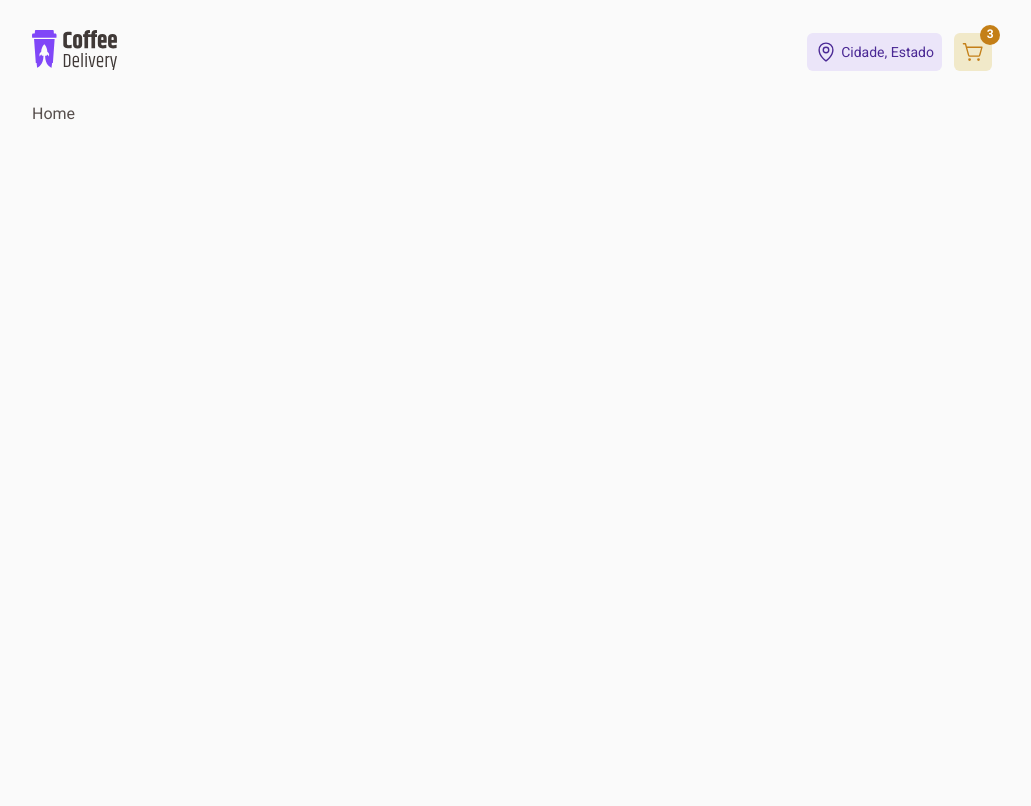
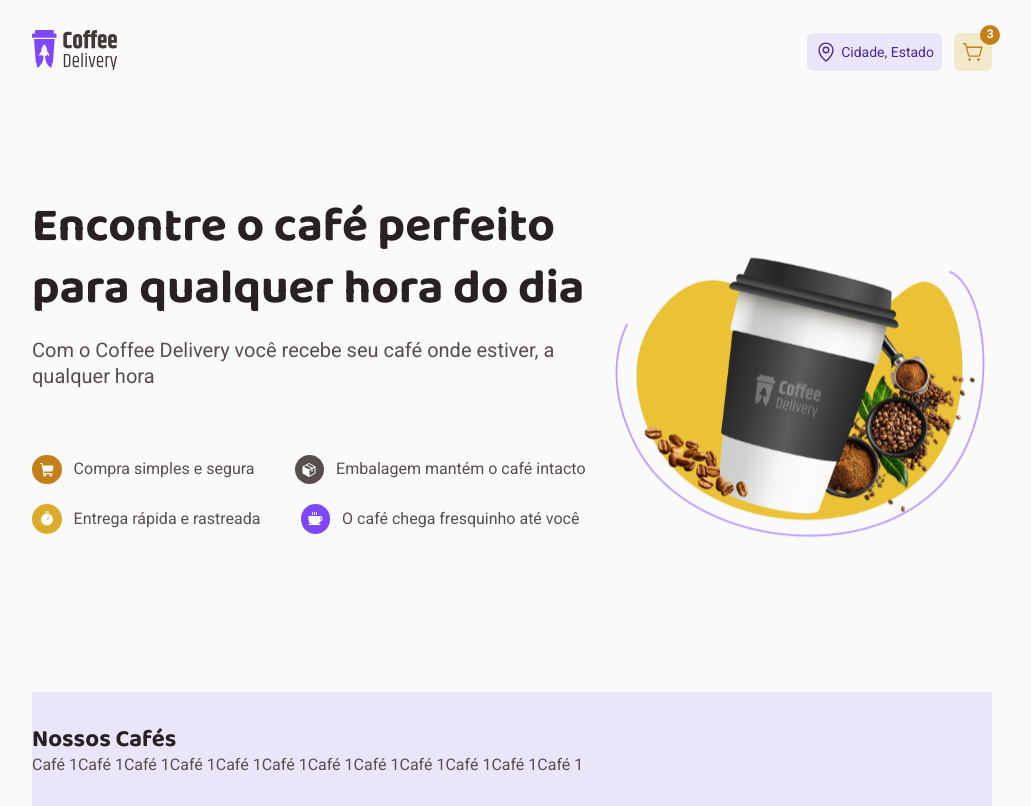
Before and after one commit to victor-com-code/Coffe-Delivery, a React (Vite) app: page / in a window 1280 px wide. Shown: the whole page, without its empty margins (128-1159 px from the left). Built offline with nearby package versions, Linux system fonts and the light colour scheme.

Commit message:
Introdução Home

```diff
--- a/src/layouts/DefaultLayout/styles.ts
+++ b/src/layouts/DefaultLayout/styles.ts
@@ -9,7 +9,7 @@ export const LayoutContainer = styled.div`
   margin: 0 auto;
   padding: 0 10rem;
 
-  @media (max-width: 768px) {
+  @media (max-width: 834px) {
     padding: 0 2rem;
   }
 `
--- a/src/pages/Home.tsx
+++ /dev/null
@@ -1,3 +0,0 @@
-export function Home() {
-  return <main>Home</main>
-}
--- /dev/null
+++ b/src/pages/Home/index.tsx
@@ -0,0 +1,84 @@
+import { Coffee, Package, ShoppingCart, Timer } from '@phosphor-icons/react'
+import {
+  CoffeesContainer,
+  HomeContainer,
+  IntroSection,
+  IntroContent,
+  ItemIcons,
+  Item,
+  ItemsContainer,
+  ListContainer,
+  ImageCoffee,
+} from './styles'
+import introCoffee from '../../assets/intro-coffee.svg'
+import { TextL, TextM } from '../../styles/text'
+
+import { TitleM, TitleXL } from '../../styles/titles'
+
+export function Home() {
+  return (
+    <HomeContainer>
+      <IntroSection>
+        <IntroContent>
+          <TitleXL>Encontre o café perfeito para qualquer hora do dia</TitleXL>
+          <TextL>
+            Com o Coffee Delivery você recebe seu café onde estiver, a qualquer
+            hora
+          </TextL>
+
+          <ItemsContainer>
+            <Item>
+              <ItemIcons iconsColor="orange">
+                <ShoppingCart size={16} weight="fill" />
+              </ItemIcons>
+              <TextM>Compra simples e segura</TextM>
+            </Item>
+
+            <Item>
+              <ItemIcons iconsColor="grey">
+                <Package size={16} weight="fill" />
+              </ItemIcons>
+              <TextM>Embalagem mantém o café intacto</TextM>
+            </Item>
+
+            <Item>
+              <ItemIcons iconsColor="yellow">
+                <Timer size={16} weight="fill" />
+              </ItemIcons>
+              <TextM>Entrega rápida e rastreada</TextM>
+            </Item>
+
+            <Item>
+              <ItemIcons iconsColor="purple">
+                <Coffee size={16} weight="fill" />
+              </ItemIcons>
+              <TextM>O café chega fresquinho até você</TextM>
+            </Item>
+          </ItemsContainer>
+        </IntroContent>
+        <ImageCoffee>
+          <img src={introCoffee} alt="Coffee Delivery" />
+        </ImageCoffee>
+      </IntroSection>
+
+      <CoffeesContainer>
+        <TitleM>Nossos Cafés</TitleM>
+        <ListContainer>
+          <div>Café 1</div>
+          <div>Café 1</div>
+          <div>Café 1</div>
+          <div>Café 1</div>
+          <div>Café 1</div>
+          <div>Café 1</div>
+          <div>Café 1</div>
+          <div>Café 1</div>
+          <div>Café 1</div>
+          <div>Café 1</div>
+          <div>Café 1</div>
+          <div>Café 1</div>
+        </ListContainer>
+      </CoffeesContainer>
+    </HomeContainer>
+  )
+}
+export { ListContainer }
--- /dev/null
+++ b/src/pages/Home/styles.ts
@@ -0,0 +1,88 @@
+import styled from 'styled-components'
+
+export const HomeContainer = styled.main`
+  display: flex;
+  flex-direction: column;
+`
+export const IntroSection = styled.section`
+  display: flex;
+  flex-direction: row;
+  gap: 1rem;
+
+  margin: 5.75rem 0;
+
+  h1 {
+    margin-bottom: 1rem;
+  }
+
+  @media (max-width: 900px) {
+    flex-direction: column-reverse;
+  }
+`
+
+export const IntroContent = styled.div``
+
+export const ItemsContainer = styled.div`
+  display: flex;
+  flex-wrap: wrap;
+
+  margin: 4.125rem 0;
+  gap: 1.25rem 2.5rem;
+`
+
+export const Item = styled.div`
+  display: flex;
+  align-items: center;
+  gap: 0.75rem;
+`
+
+const ICONS_COLORS = {
+  yellow: 'yellow',
+  orange: 'yellow-dark',
+  purple: 'purple',
+  grey: 'base-text',
+} as const
+
+interface IconsProps {
+  iconsColor: keyof typeof ICONS_COLORS
+}
+
+export const ItemIcons = styled.span<IconsProps>`
+  background: ${(props) => props.theme[ICONS_COLORS[props.iconsColor]]};
+
+  color: ${(props) => props.theme.white};
+
+  display: flex;
+  align-items: center;
+  justify-content: center;
+
+  padding: 0.425rem;
+  border-radius: 1000px;
+`
+
+export const ImageCoffee = styled.div`
+  display: flex;
+  justify-content: center;
+
+  img {
+    width: 30vw;
+
+    @media (max-width: 834px) {
+      width: 60vw;
+    }
+
+    @media (max-width: 600px) {
+      width: 100%;
+    }
+  }
+`
+
+/* */
+export const CoffeesContainer = styled.div`
+  background: ${(props) => props.theme['purple-light']};
+  padding: 2rem 0;
+`
+
+export const ListContainer = styled.div`
+  display: flex;
+`
```
Also changed, not shown: src/assets/intro-coffee.svg (added).
